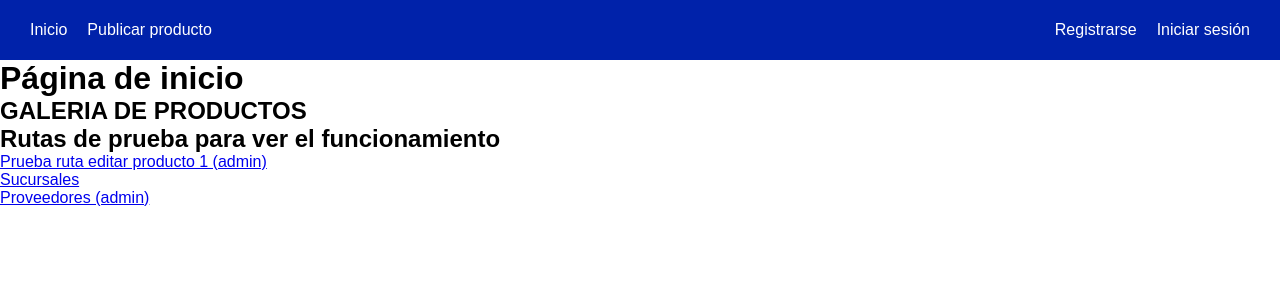
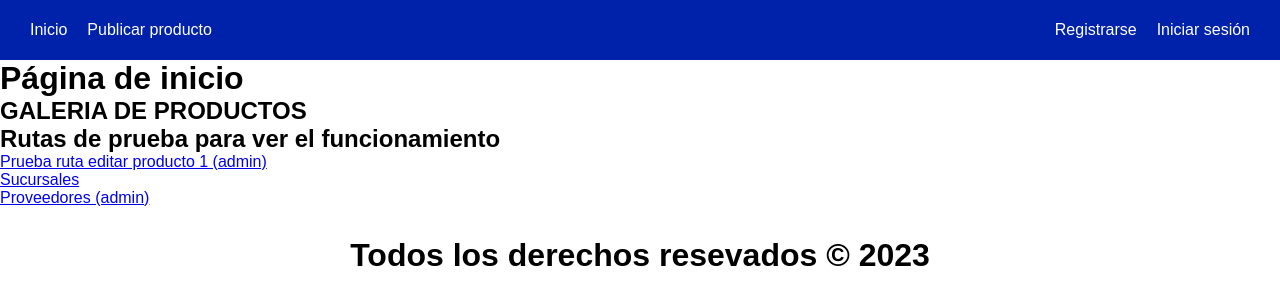
Before and after one commit to Tadeo-2404/FullStack-App-Vivero, a React (Vite) app in the folder frontend/: page / in a window 1280 px wide. Shown: the top 304 px of the page. Built offline with nearby package versions, Linux system fonts and the light colour scheme; the HTML template or start-up script is replaced by a standard one.

Commit message:
Agregando el footer

```diff
--- a/frontend/src/App.jsx
+++ b/frontend/src/App.jsx
@@ -8,6 +8,7 @@ import "./App.css";
 
 // Componentes compartidos
 import Navbar from "./components/Navbar";
+import Footer from "./components/Footer";
 import Inicio from "./pages/Inicio";
 import NotFound from "./pages/NotFound";
 import Sucursales from "./pages/Sucursales";
@@ -44,6 +45,8 @@ function App() {
             <Route path="*" element={<NotFound />} />
 
         </Routes>
+
+        <Footer />
     </Router>
   );
 }
--- /dev/null
+++ b/frontend/src/components/Footer.jsx
@@ -0,0 +1,24 @@
+import { useState, useEffect } from 'react';
+
+function Footer(){
+    const [fecha, setFecha] = useState(0);
+
+    useEffect(() => {
+        const updateDate = () => {
+            setFecha(new Date().getFullYear())
+        }
+        updateDate();
+    }, [])
+
+    return (
+        <>
+            <footer className="footer">
+                <div className="contenedor footer__contenedor">
+                    <h1 className="titulo footer_title">Todos los derechos resevados &copy; {fecha}</h1>
+                </div>
+            </footer>
+        </>
+    )
+}
+
+export default Footer;
```
